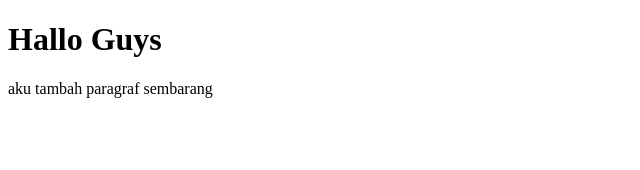
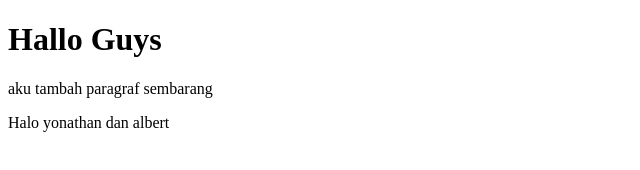
Before and after one commit to kristiansnts/coba-git, a plain HTML site: page index.html in a window 1280 px wide. Shown: the whole page, without its empty margins (0-640 px from the left). Drawn offline with Linux system fonts and the light colour scheme.

Commit message:
tambahan 2

```diff
--- a/index.html
+++ b/index.html
@@ -8,5 +8,6 @@
   <body>
     <h1>Hallo Guys</h1>
     <p>aku tambah paragraf sembarang</p>
+    <p>Halo yonathan dan albert</p>
   </body>
 </html>
```
